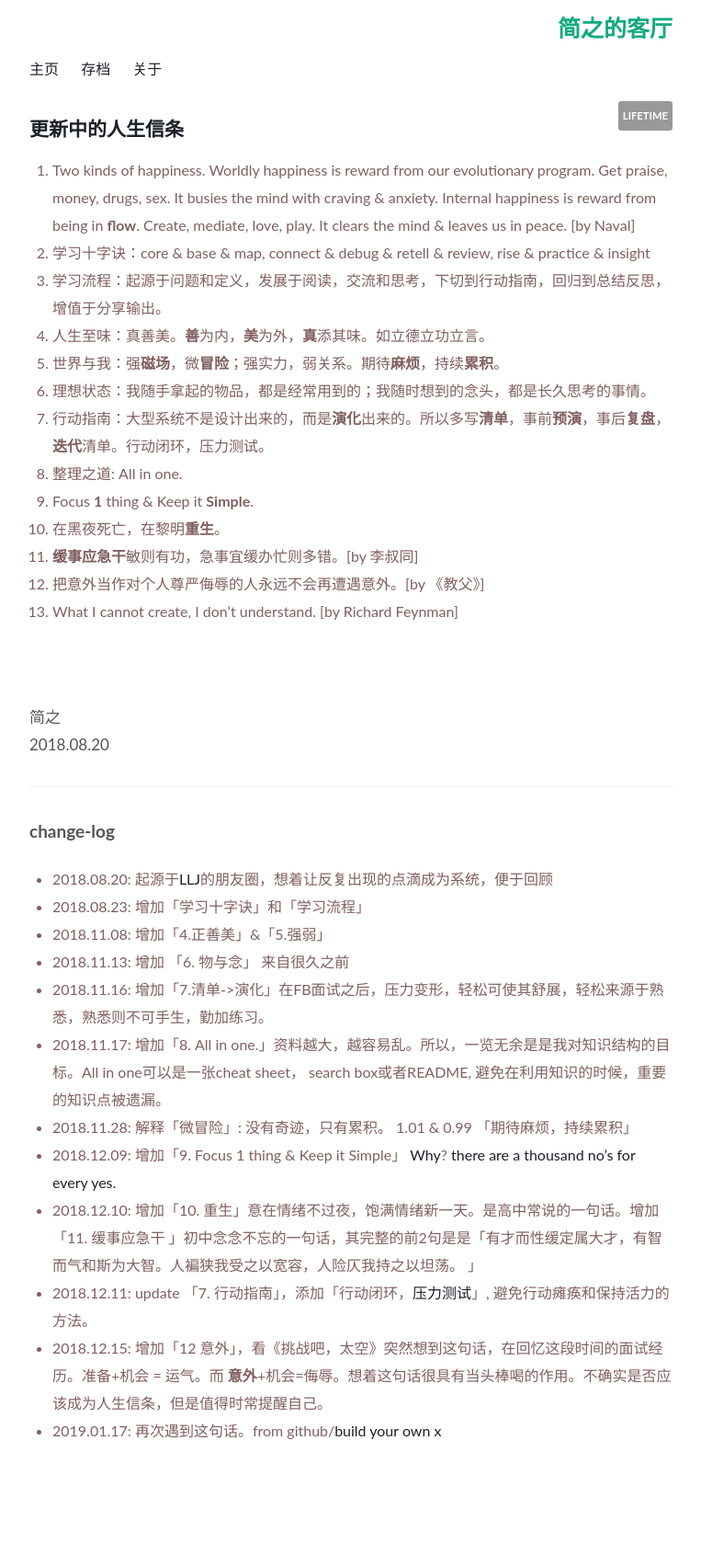
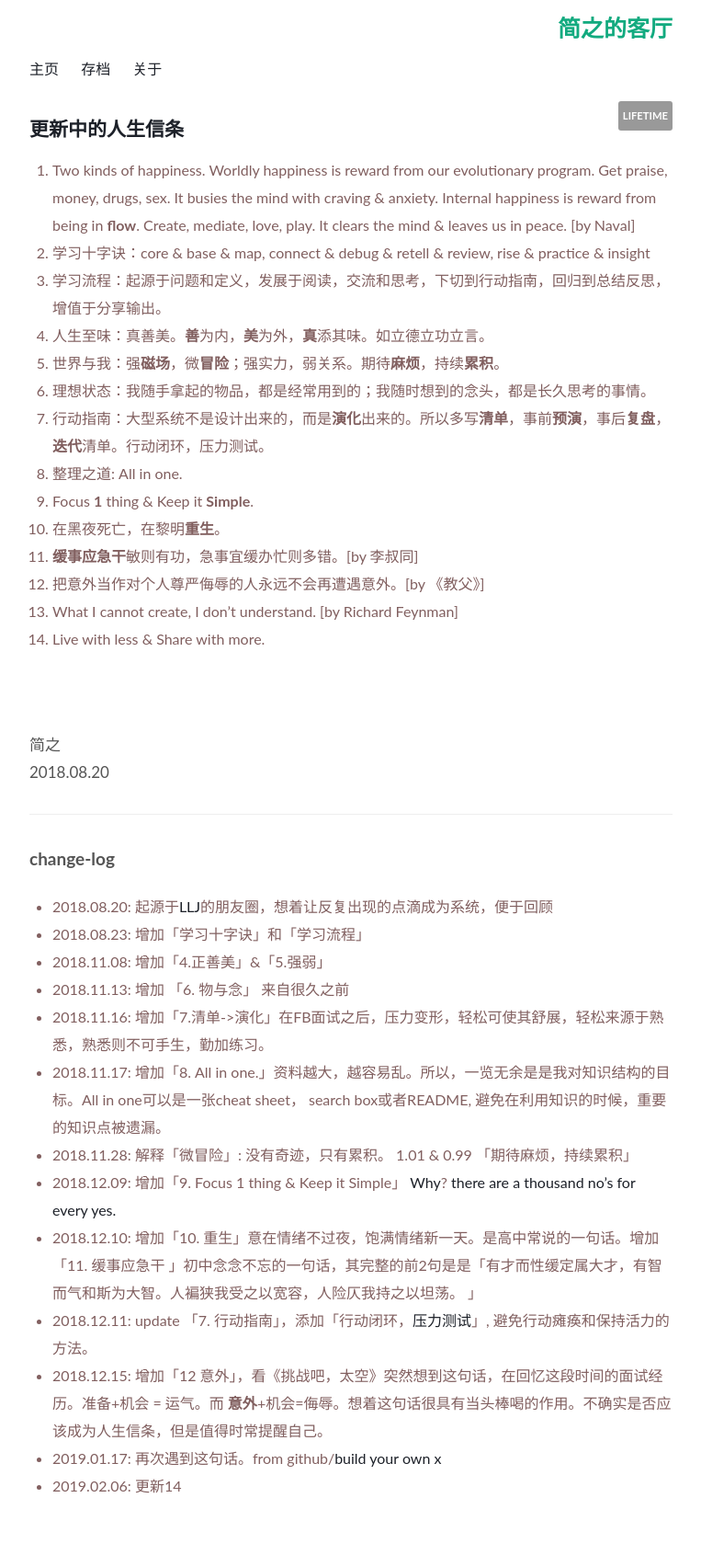
Before and after one commit to WillWang-X/willwang-x.github.io, a Jekyll site: the page built from _posts/2018-10-20-mottos.md, in a window 1280 px wide. Shown: the whole page at 92% size, without its empty margins (258-1021 px from the left). Built offline with Jekyll 4.4.1, drawn with Linux system fonts in a browser that asks for light colours; before the commit the page ends 1631 px from its top, so only the background shows below that.

Commit message:
Updated what shaped me

```diff
--- a/_posts/2018-10-20-mottos.md
+++ b/_posts/2018-10-20-mottos.md
@@ -23,6 +23,7 @@ published: true
 11. **缓事应急干**敏则有功，急事宜缓办忙则多错。[by 李叔同]
 12. 把意外当作对个人尊严侮辱的人永远不会再遭遇意外。[by 《教父》]
 13. What I cannot create, I don't understand. [by Richard Feynman]
+14. Live with less & Share with more.
 
 <br>
 <br>
@@ -45,3 +46,4 @@ published: true
 -  2018.12.11: update 「7. 行动指南」，添加「行动闭环，[压力测试](https://mp.weixin.qq.com/s?__biz=MzA3MzM0MjUyMQ==&mid=2652149581&idx=1&sn=375d83f78448d8b987d5aa720d0401ae&chksm=84f0bc1bb387350d96e5bc0621f3f3bdf005869da49812ad1360e28e2fa26516248bb3b375a3&scene=21#wechat_redirect)」, 避免行动瘫痪和保持活力的方法。
 -  2018.12.15: 增加「12 意外」，看《挑战吧，太空》突然想到这句话，在回忆这段时间的面试经历。准备+机会 = 运气。而 **意外**+机会=侮辱。想着这句话很具有当头棒喝的作用。不确实是否应该成为人生信条，但是值得时常提醒自己。
 -  2019.01.17:  再次遇到这句话。from github/[build your own x](https://github.com/danistefanovic/build-your-own-x)
+-  2019.02.06: 更新14
```
